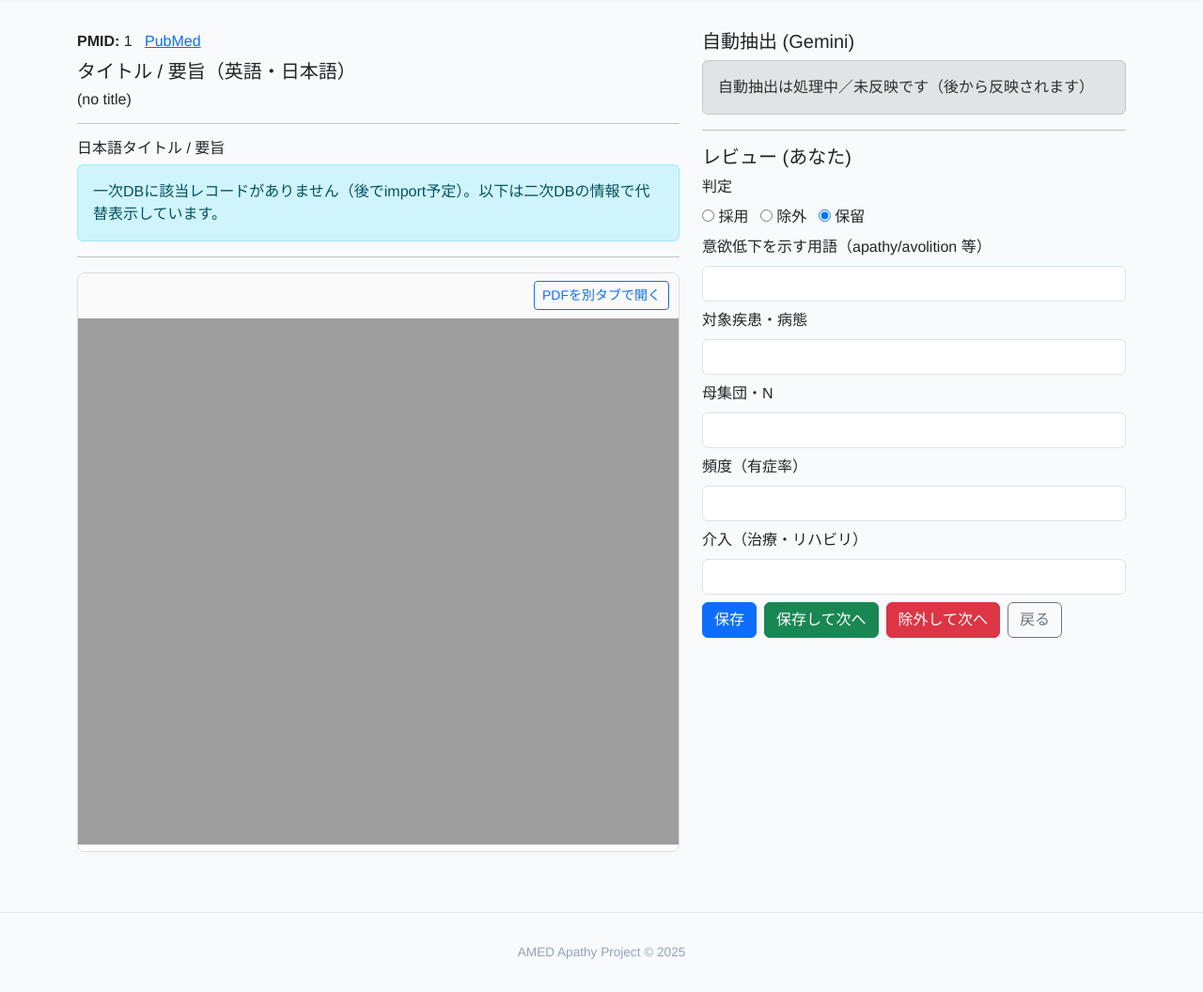
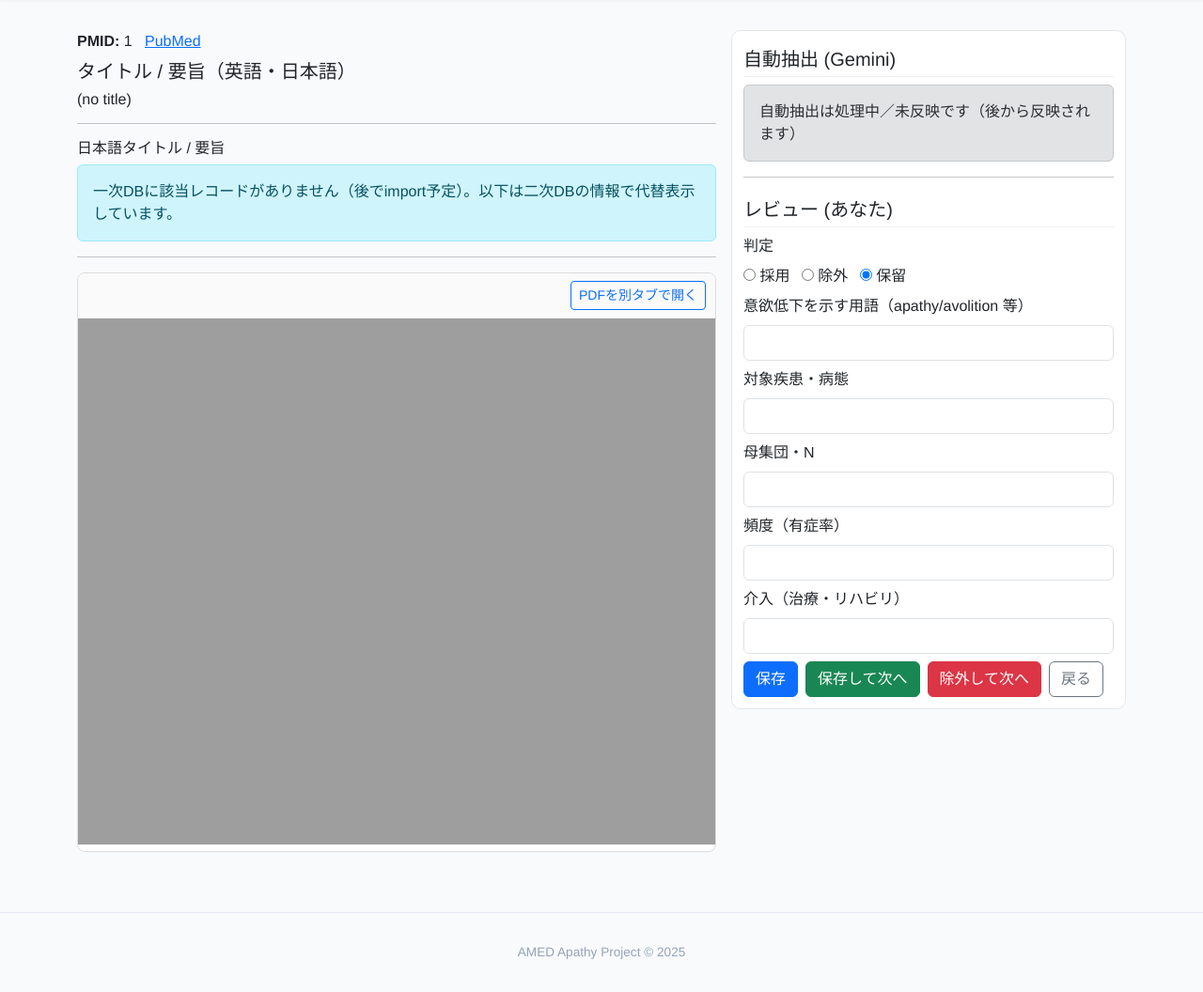
Before and after one commit to kasadera-creator/apathy_screen, a FastAPI app: page /secondary/1/1 in a window 1280 px wide. Shown: the part 66-1122 px from the top of the page at 94% size. Run offline with FastAPI, Linux system fonts and the light colour scheme; the visitor is signed in with stand-in values (Sample User, id 1); data comes from the database, SQL or seed files in the repository; data that the repository does not hold is empty.

Commit message:
Update secondary_review.html

```diff
--- a/templates/secondary_review.html
+++ b/templates/secondary_review.html
@@ -3,8 +3,8 @@
 {% block title %}二次レビュー - {{ pmid }}{% endblock %}
 
 {% block content %}
-<div class="row">
-  <div class="col-md-7">
+<div class="review-layout">
+  <div class="review-left">
     <div class="mb-2">
       <strong>PMID: </strong>{{ pmid }}
       &nbsp; <a href="https://pubmed.ncbi.nlm.nih.gov/{{ pmid }}/" target="_blank">PubMed</a>
@@ -35,10 +35,28 @@
     {% endif %}
     <hr>
     <style>
+      /* PDF panel */
       .pdf-panel { border:1px solid #ddd; border-radius:8px; overflow:hidden; background:#fff; }
       .pdf-panel__toolbar { display:flex; justify-content:flex-end; padding:8px 10px; border-bottom:1px solid #eee; background:#fafafa; }
       .pdf-panel__iframe { width:100%; height:70vh; border:0; }
       @media (max-width:767px) { .pdf-panel__iframe { height:60vh; } }
+
+      /* Two-column review layout: left content scrolls normally, right column sticks */
+      .review-layout{ display:grid; grid-template-columns: minmax(0, 1fr) 420px; gap:16px; align-items:start; }
+      .review-left{ min-width:0; }
+      .review-right{ min-width:0; }
+
+      .review-right__sticky{ position:sticky; top:12px; max-height:calc(100vh - 24px); overflow-y:auto; border:1px solid #e6e6e6; border-radius:10px; background:#fff; padding:12px; }
+      .review-right__sticky .section-title{ position:sticky; top:0; background:#fff; padding:6px 0; z-index:1; border-bottom:1px solid #f0f0f0; margin-bottom:8px; }
+
+      /* Ensure embedded PDF fits */
+      .pdf-panel__iframe{ width:100%; }
+
+      /* Mobile: single column and disable sticky */
+      @media (max-width:991px){
+        .review-layout{ grid-template-columns: 1fr; }
+        .review-right__sticky{ position:static; max-height:none; overflow:visible; }
+      }
     </style>
 
     {% set _pmid = pmid if (pmid is defined and pmid) else (
@@ -73,9 +91,10 @@
       {% endif %}
     </div>
   </div>
-  <div class="col-md-5">
-    <h5>自動抽出 (Gemini)</h5>
-    {% if auto %}
+  <div class="review-right">
+    <div class="review-right__sticky">
+      <h5 class="section-title">自動抽出 (Gemini)</h5>
+      {% if auto %}
       <p><strong>対象疾患・病態:</strong> {{ auto.auto_target_condition }}</p>
       <p><strong>意欲低下を示す用語:</strong> {{ auto.auto_apathy_terms }}</p>
       <p><strong>信頼度:</strong> {{ auto.auto_confidence }}</p>
@@ -83,9 +102,9 @@
       <div class="alert alert-secondary">自動抽出は処理中／未反映です（後から反映されます）</div>
     {% endif %}
 
-    <hr>
-    <h5>レビュー (あなた)</h5>
-    <form method="post" action="/secondary/{{ group }}/{{ pmid }}/save">
+      <hr>
+      <h5 class="section-title">レビュー (あなた)</h5>
+      <form method="post" action="/secondary/{{ group }}/{{ pmid }}/save">
       <div class="mb-2">
         <label class="form-label">判定</label>
         <div>
@@ -141,7 +160,8 @@
         <button type="submit" name="action" value="exclude_next" class="btn btn-danger">除外して次へ</button>
         <a href="/secondary" class="btn btn-outline-secondary">戻る</a>
       </div>
-    </form>
+      </form>
+    </div>
   </div>
 </div>
 {% endblock %}
```
